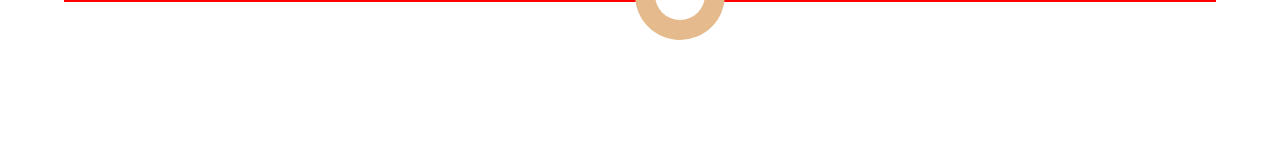
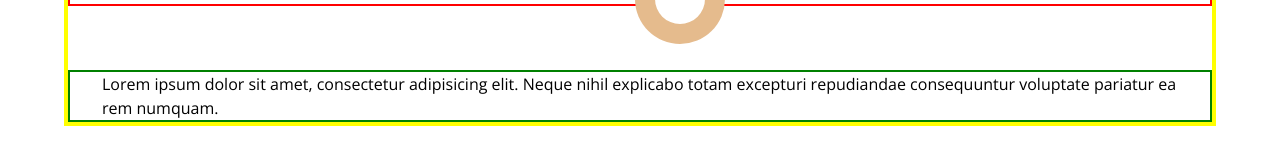
Before and after one commit to andrewrey/andrew_reynoldsPortfolio, a React (Create React App) app: page / in a window 1280 px wide. Shown: the part 1476-1640 px from the top of the page. Built offline with nearby package versions, Linux system fonts and the light colour scheme.

Commit message:
created card for background component

```diff
--- a/src/Components/main/mainComponents/Background.js
+++ b/src/Components/main/mainComponents/Background.js
@@ -21,6 +21,11 @@ const Background = () => {
             <div className={styles.background__circle_gold__inner}></div>
           </div>
         </div>
+        <div className={styles.background__card}>
+          Lorem ipsum dolor sit amet, consectetur adipisicing elit. Neque nihil
+          explicabo totam excepturi repudiandae consequuntur voluptate pariatur
+          ea rem numquam.
+        </div>
       </div>
     </section>
   );
--- a/src/Components/main/mainComponents/Background.module.scss
+++ b/src/Components/main/mainComponents/Background.module.scss
@@ -3,6 +3,7 @@
 .background__wrap {
   width: 90%;
   margin: 0 auto;
+  border: 4px solid yellow;
   h2 {
     text-align: right;
     font-family: $ubnt;
@@ -77,3 +78,9 @@
   border-radius: 50%;
   background-color: white;
 }
+
+.background__card {
+  border: 2px solid green;
+  margin-top: 4rem;
+  padding: 0 2rem;
+}
```
